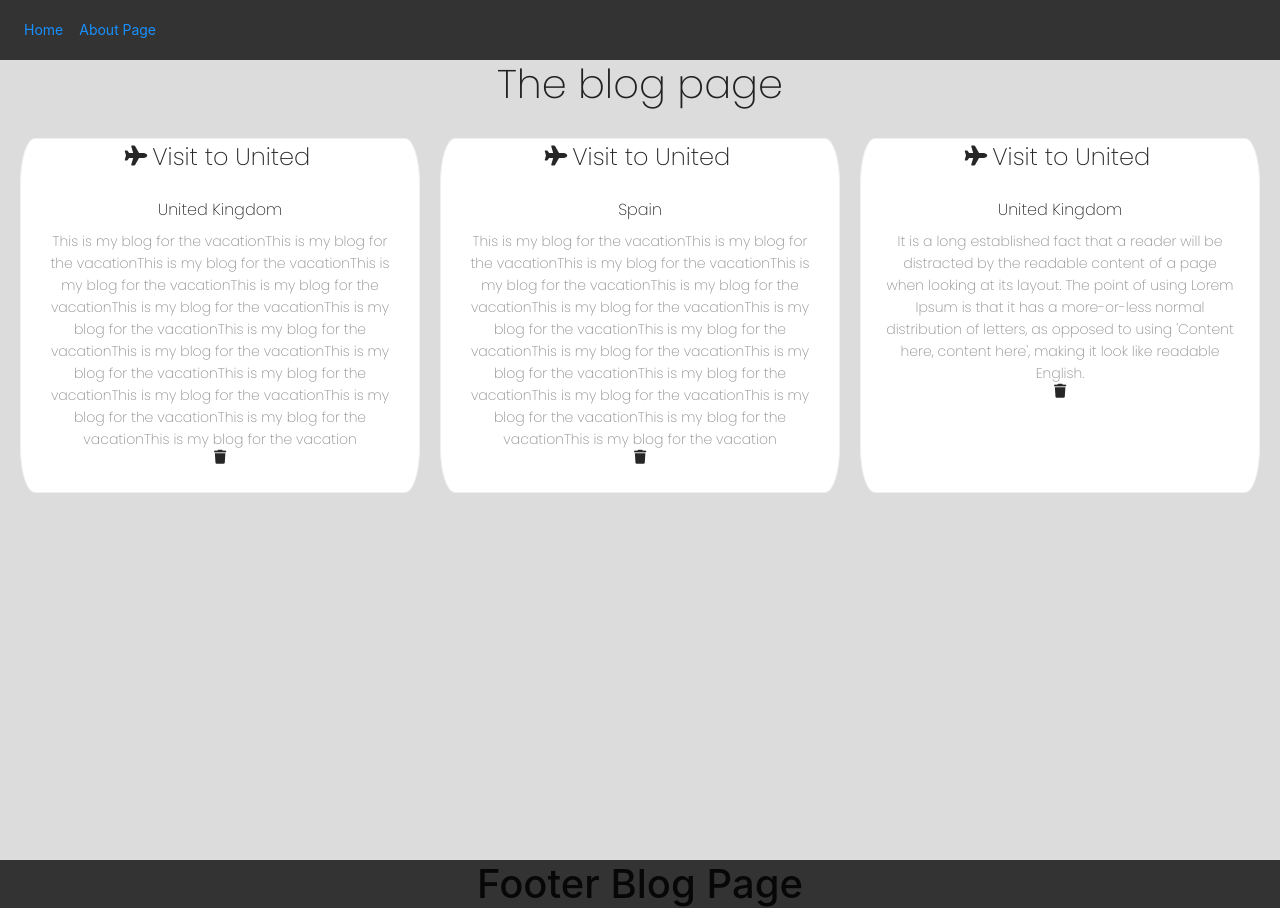
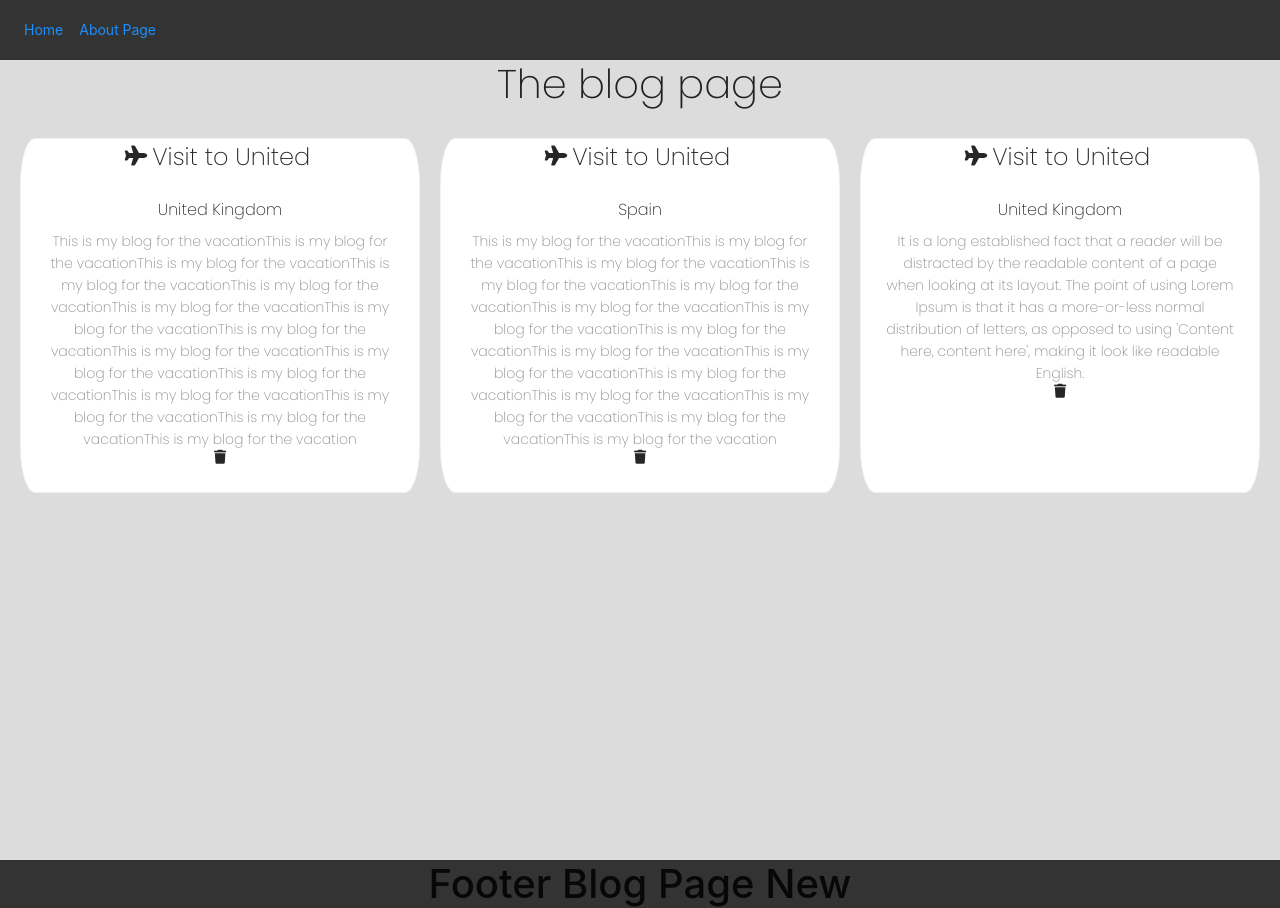
Before and after one commit to MohammedHaris96/Blog-Page, a React (Create React App) app: page / in a window 1280 px wide. Built offline with nearby package versions, Linux system fonts and the light colour scheme; data requests are answered from the project's data file; the HTML template or start-up script is replaced by a standard one.

Commit message:
new change

```diff
--- a/src/Components/Footer.js
+++ b/src/Components/Footer.js
@@ -3,7 +3,7 @@ import "./Styles/Footer.css";
 const Footer = () => {
   return (
     <div className="footer">
-      <h1>Footer Blog Page</h1>
+      <h1>Footer Blog Page  New</h1>
     </div>
   );
 };
```
